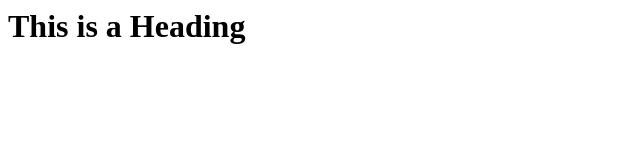
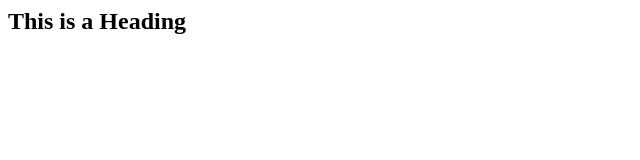
Before and after one commit to Sergey-1991/rsschool-cv, a plain HTML site: page index.html in a window 1280 px wide. Shown: the whole page, without its empty margins (0-640 px from the left). Drawn offline with Linux system fonts and the light colour scheme.

Commit message:
fix: index.html

```diff
--- a/index.html
+++ b/index.html
@@ -1 +1 @@
-<h1>This is a Heading</h1>
+<h2>This is a Heading</h2>
```
